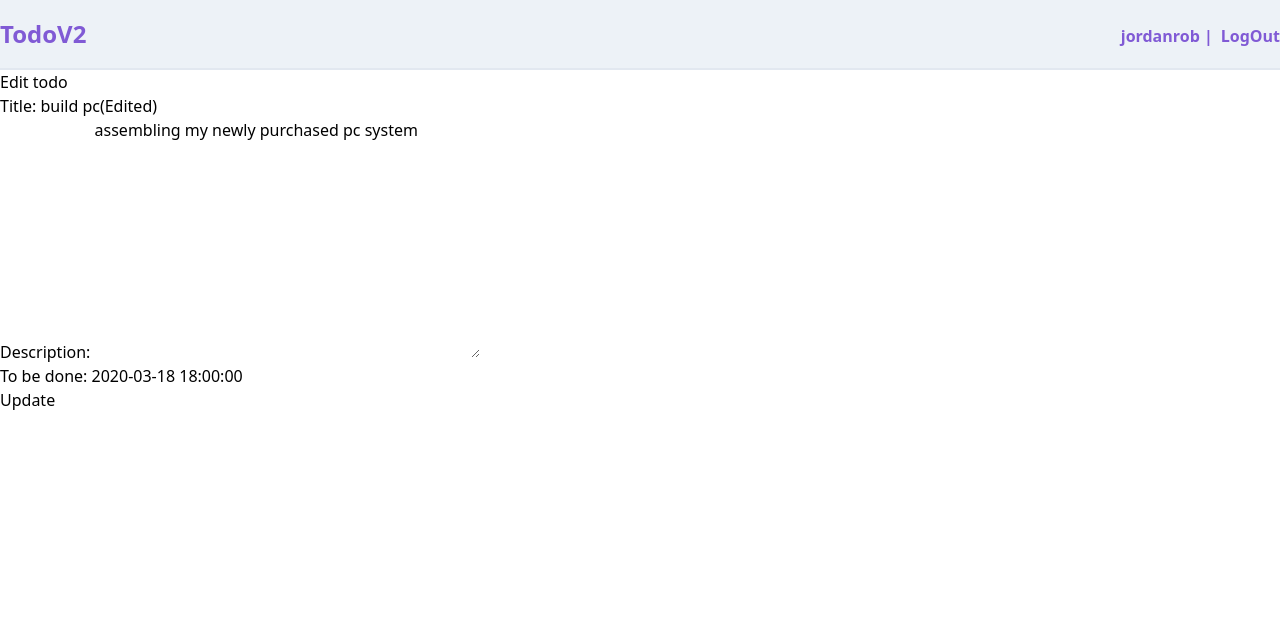
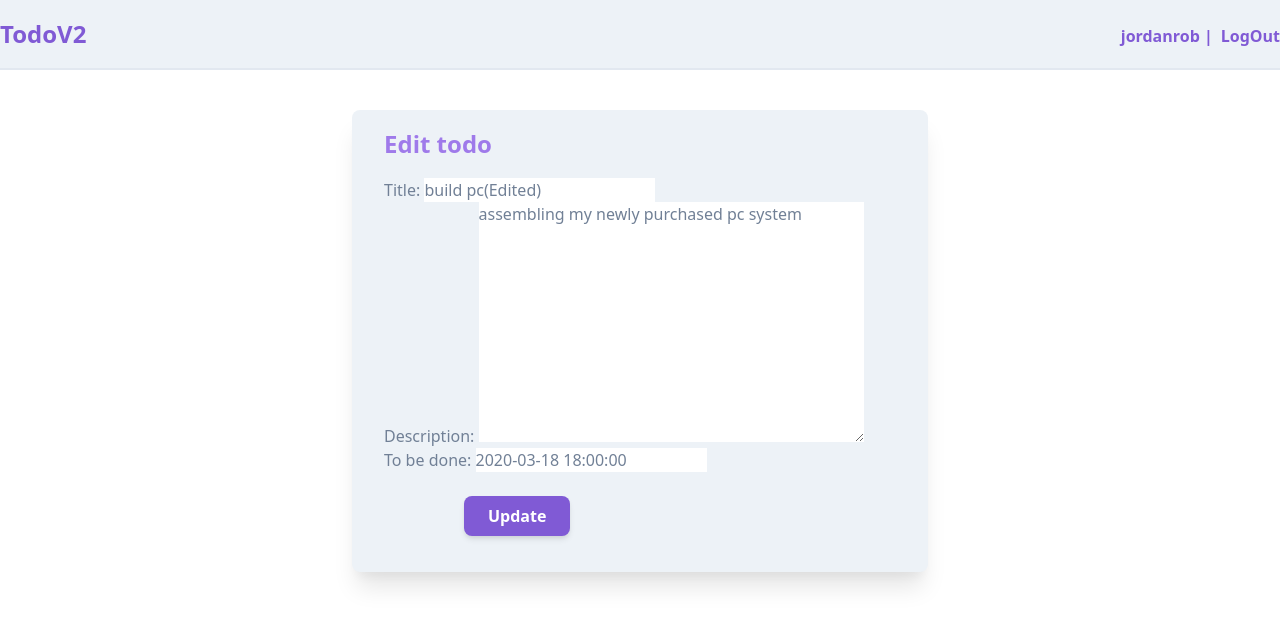
Before and after one commit to Jordan-Rob/django-todoV2, a Django app: page /todos/1/edit/ in a window 1280 px wide. Shown: the top 626 px of the page. Run offline with Django 3.2, Linux system fonts and the light colour scheme; a user stored in the database is signed in; data comes from the database, SQL or seed files in the repository; style sheets or scripts are compiled from the project's sources.

Commit message:
todo edit styling

```diff
--- a/templates/todo_edit.html
+++ b/templates/todo_edit.html
@@ -1,10 +1,16 @@
 {% extends 'base.html' %} {% block content %}
-<div>
-  <h1>Edit todo</h1>
-  <form action="" method="post">
-    {% csrf_token %} {{ form.as_p }}
-    <button type="submit">Update</button>
-  </form>
+<div class=" max-w-xl mx-auto my-10 bg-gray-200 py-4 px-8
+font-sans rounded-lg shadow-xl text-gray-600">
+  <div class=" items-center mb-5">
+    <h1 class=" text-purple-500  font-semibold
+    text-2xl mb-4">Edit todo</h1>
+    <form action="" method="post">
+      {% csrf_token %} {{ form.as_p }}
+      <button class=" bg-purple-600 px-6 rounded-lg  py-2 text-white
+      font-bold hover:bg-indigo-600 shadow-md ml-20 mt-6" type="submit">Update</button>
+    </form>
+  </div>
+
 </div>
 
 {% endblock %}
```
